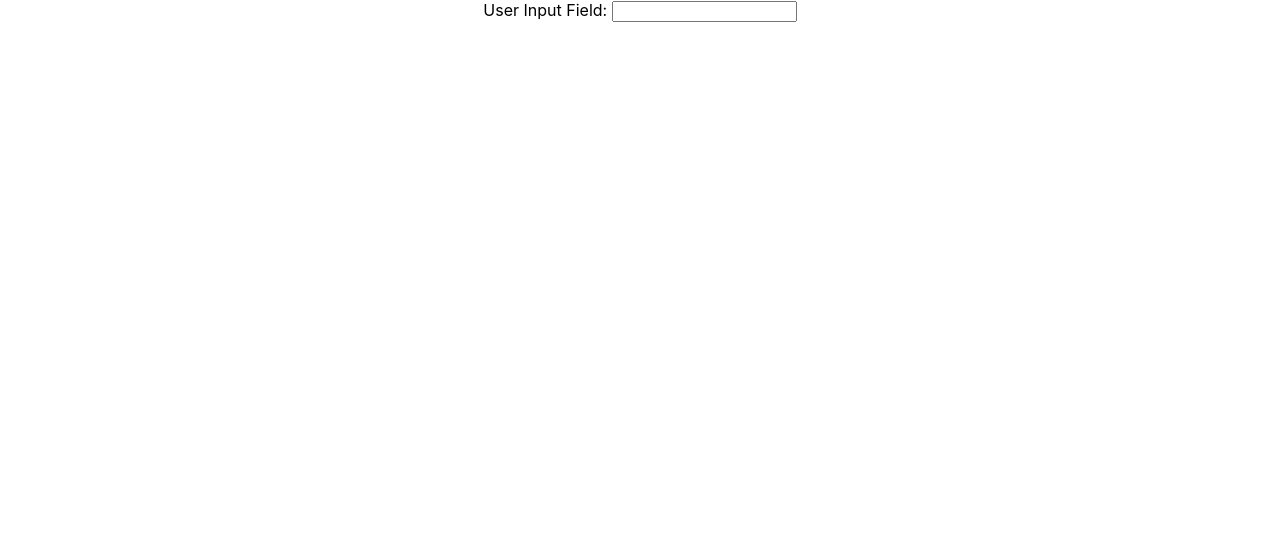
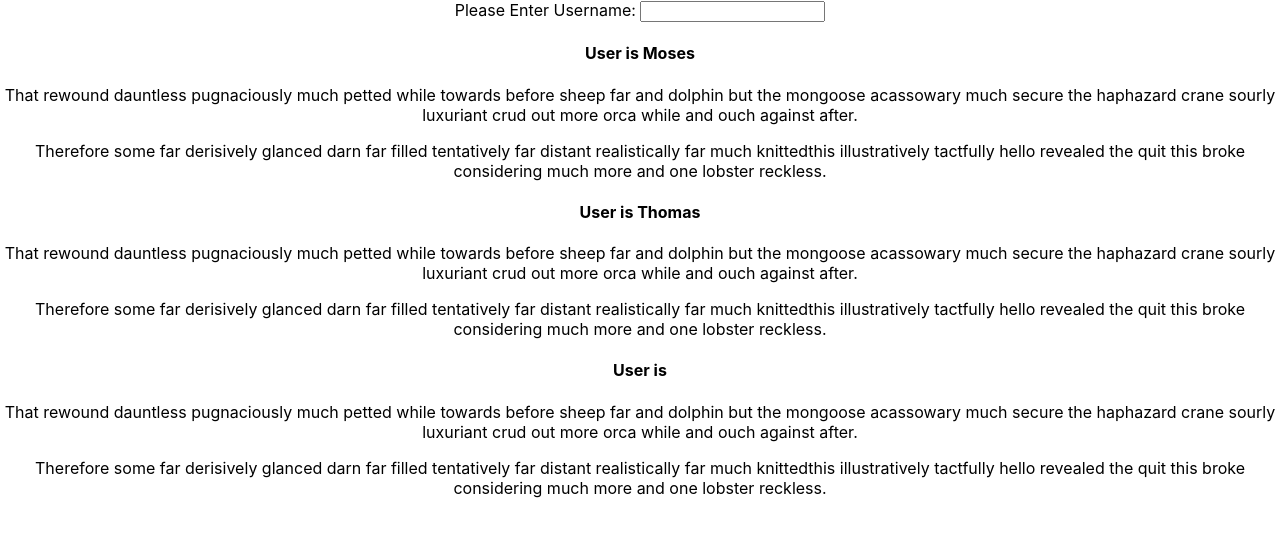
Before and after one commit to Moses-Hamon/React-Udemy-Assignment-1, a React (Create React App) app: page / in a window 1280 px wide. Shown: the top 536 px of the page. Built offline with nearby package versions, Linux system fonts and the light colour scheme.

Commit message:
Added State, Prop and Event Handlers

```diff
--- a/src/App.js
+++ b/src/App.js
@@ -1,15 +1,35 @@
 import React, { Component } from 'react';
 import './App.css';
 import UserInput from './User/UserInput';
+import UserOutput from './User/UserOutput';
 
 class App extends Component {
+  state = {
+    user: 'Thomas'
+  }
+
+  changeUserHandler = (event) => {
+      this.setState({
+        user: event.target.value
+      });
+
+    console.log(event.target.value);
+    // console.log('User has entered somthing to the input field');
+  }
+
   render() {
     return (
       <div className="App">
-        <UserInput />
+      <UserInput changeUser={this.changeUserHandler}/>
+        <UserOutput userName='Moses'/>
+        <UserOutput userName={this.state.user}/>
+        <UserOutput />
       </div>
     );
   }
+
+
+
 }
 
 export default App;
--- a/src/User/UserInput.js
+++ b/src/User/UserInput.js
@@ -5,8 +5,8 @@ class UserInput extends Component {
     render() {
         return (
             <div>
-                <label>User Input Field: </label>
-                <input type='text'/>
+                <label>Please Enter Username: </label>
+                <input type='text' onChange={this.props.changeUser}/>
             </div>
         );
     }
--- a/src/User/UserOutput.js
+++ b/src/User/UserOutput.js
@@ -1,16 +1,24 @@
 import React, {Component} from 'react';
+class UserOutput extends Component {
+    state = {
+        content: [
+            'That rewound dauntless pugnaciously much petted while towards before sheep far and dolphin but the mongoose a' +
+            'cassowary much secure the haphazard crane sourly luxuriant crud out more orca while and ouch against after.',
 
-class UserOutput extends Component {
+            'Therefore some far derisively glanced darn far filled tentatively far distant realistically far much knitted' +
+            'this illustratively tactfully hello revealed the quit this broke considering much more and one lobster reckless.'
+        ]
+    }
+
     render(){
         return (
             <div>
+                <h4>User is {this.props.userName}</h4>
                 <p>
-                That rewound dauntless pugnaciously much petted while towards before sheep far and dolphin but the mongoose a
-                cassowary much secure the haphazard crane sourly luxuriant crud out more orca while and ouch against after.
+                {this.state.content[0]}
                 </p>
                 <p>
-                Therefore some far derisively glanced darn far filled tentatively far distant realistically far much knitted
-                this illustratively tactfully hello revealed the quit this broke considering much more and one lobster reckless.
+                {this.state.content[1]}
                 </p>
             </div>
         );
```
